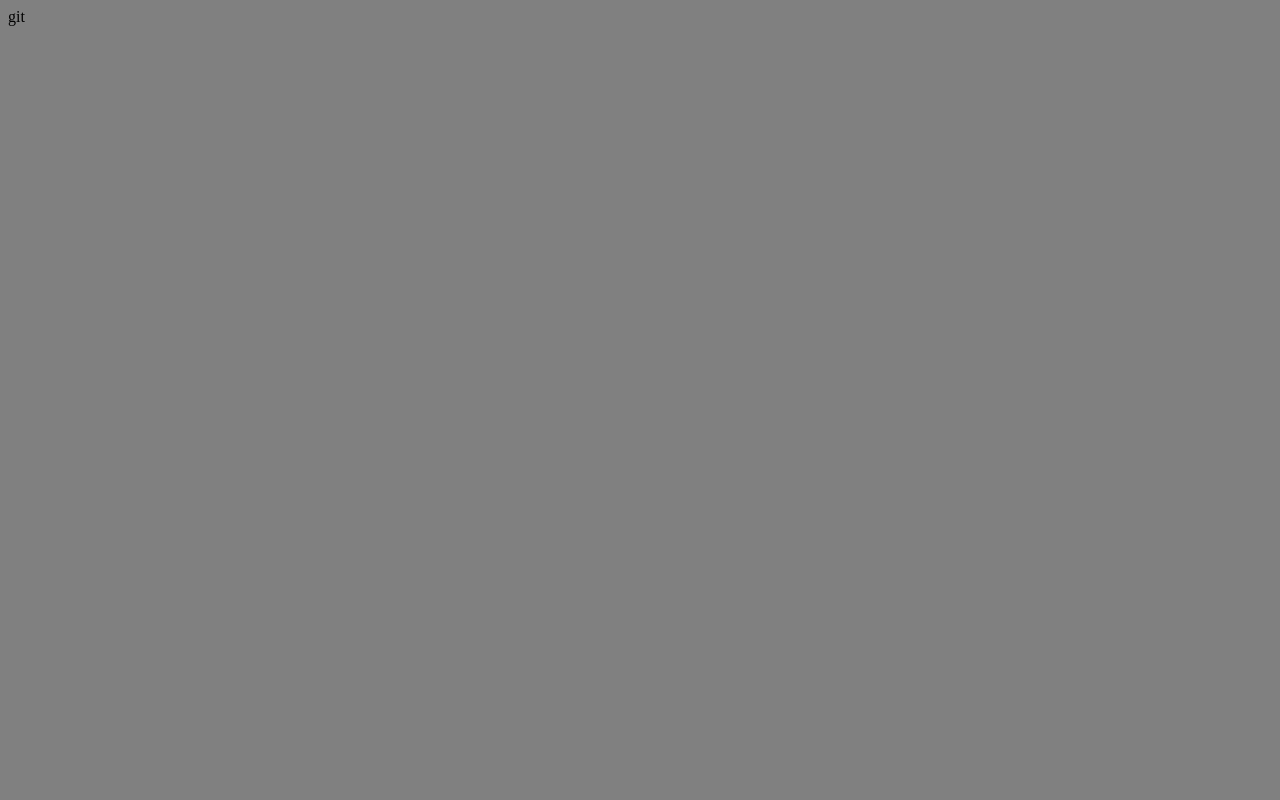
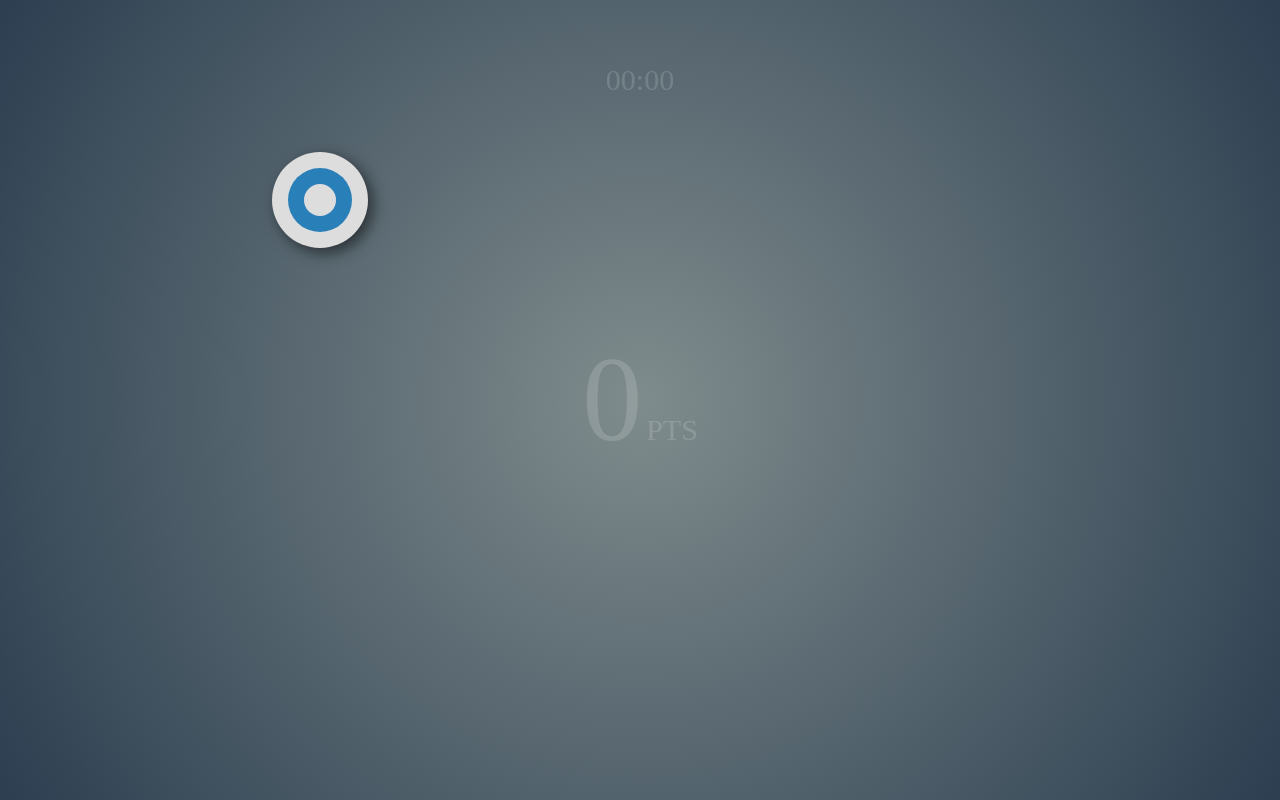
Before and after one commit to charly33/shooter, a plain HTML site: page index.html in a window 1280 px wide. Drawn offline with Linux system fonts and the light colour scheme.

Commit message:
:art: Add style and html

```diff
--- a/app.css
+++ b/app.css
@@ -1,7 +1,96 @@
-body{
-    background-color:grey;
+.shooter
+{
+    position: absolute;
+    top: 0;
+    left: 0;
+    width: 100vw;
+    height: 100vh;
+    background: radial-gradient(circle at center, #7f8c8d, #2c3e50);
 }
-h1{
-    color: azure;
-    font-family: 'Times New Roman', Times, serif;
+.shooter .start
+{
+    position: absolute;
+    top: 50%;
+    left: 50%;
+    transform: translate(-50%,-50%);
+    color: white;
+    font-size: 80px;
+    text-transform: uppercase;
+    opacity: 0.15;
+    cursor: pointer;
+    display: none;
 }
+.shooter .score
+{
+    position: absolute;
+    top: 50%;
+    left: 50%;
+    transform: translate(-50%,-50%);
+    color: white;
+    text-transform: uppercase;
+    opacity: 0.15;
+}
+.shooter .score .value
+{
+    font-size: 120px;
+}
+.shooter .score .unit
+{
+    font-size: 30px;
+    text-transform: uppercase;
+}
+.shooter .timer
+{
+    position: absolute;
+    top: 10%;
+    left: 50%;
+    transform: translate(-50%,-50%);
+    color: white;
+    text-transform: uppercase;
+    opacity: 0.15;
+    font-size: 30px;
+}
+.shooter .targets
+{
+    position: absolute;
+    top: 0;
+    left: 0;
+    width: 100%;
+    height: 100%;
+}
+
+.shooter .targets .target
+{
+    position: absolute;
+    top: 25%;
+    left: 25%;
+    width: 12vmin;
+    height: 12vmin;
+    margin-left: -6vmin;
+    margin-top: -6vmin;
+    background: #dddddd;
+    border-radius: 50%;
+    box-shadow: 5px 5px 15px rgba(0, 0, 0, 0.55);
+}
+.shooter .targets .target:before {
+    content: "";
+    position: absolute;
+    top: 50%;
+    left: 50%;
+    transform: translate(-50%, -50%);
+    width: calc(100% / 3 * 2);
+    height: calc(100% / 3 * 2);
+    background: #2980b9;
+    border-radius: 50%;
+}
+.shooter .targets .target:after {
+    content: "";
+    position: absolute;
+    top: 50%;
+    left: 50%;
+    transform: translate(-50%, -50%);
+    width: 4vmin;
+    height: 4vmin;
+    background: #dddddd;
+    border-radius: 50%;
+}
--- a/index.html
+++ b/index.html
@@ -5,10 +5,20 @@ git <!DOCTYPE html>
     <meta name="viewport" content="width=device-width, initial-scale=1.0">
     <meta http-equiv="X-UA-Compatible" content="ie=edge">
     <link rel="stylesheet" href="app.css">
-    <title>Mon site</title>
-
+    <title>Shooter</title>
 </head>
 <body>
+    <div class="shooter">
+        <div class="start">Start</div>
+        <div class="score">
+            <sapn class="value">0</sapn>
+            <span class="unit">pts</span>
+        </div>
+        <div class="timer">00:00</div>
+        <div class="targets">
+            <div class="target"></div>
+        </div>
+    </div>
     <script src="script.js"></script>
 </body>
 </html>
```
